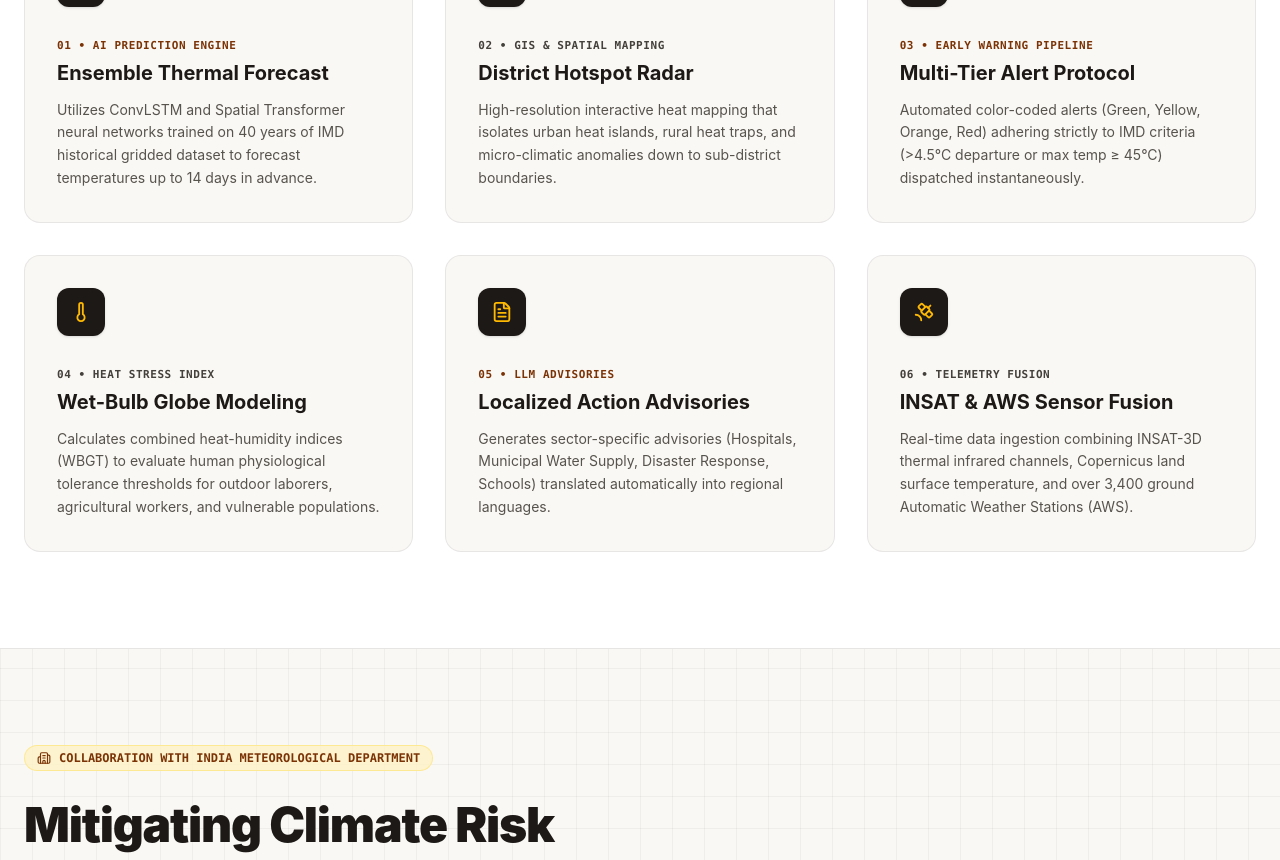
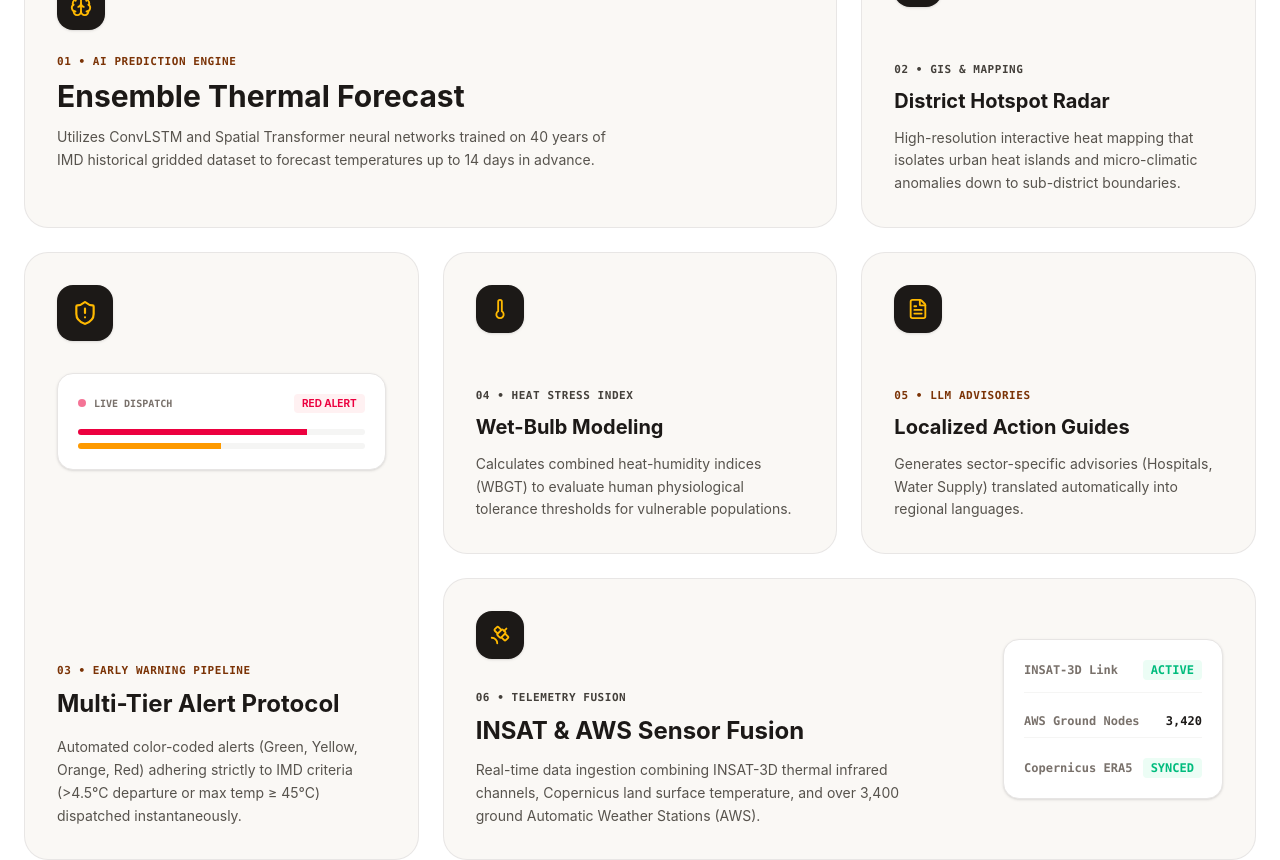
Before and after one commit to riteshgorule/HeatwavePrediction, a React app in the folder frontend/: page / in a window 1280 px wide. Shown: the part 2020-2880 px from the top of the page. Built offline with nearby package versions, Linux system fonts and the light colour scheme; the HTML template or start-up script is replaced by a standard one.

Commit message:
Design Change

```diff
--- a/frontend/src/pages/LandingPage.jsx
+++ b/frontend/src/pages/LandingPage.jsx
@@ -427,78 +427,125 @@ const LandingPage = () => {
             </p>
           </div>
 
-          <div className="grid md:grid-cols-2 lg:grid-cols-3 gap-8">
+          {/* Bento Grid Container */}
+          <div className="grid grid-cols-1 md:grid-cols-2 lg:grid-cols-3 gap-6">
 
-            {/* Feature 1 */}
-            <div className="bg-[#FAF8F5] p-8 rounded-2xl border border-stone-200/90 hover:border-amber-700/40 hover:shadow-lg transition-all group">
-              <div className="w-12 h-12 rounded-xl bg-stone-900 text-amber-400 flex items-center justify-center mb-6 shadow-sm group-hover:scale-105 transition-transform">
+            {/* Feature 1 (Wide Box - Spans 2 columns) */}
+            <div className="bg-[#FAF8F5] p-8 rounded-3xl border border-stone-200/90 hover:border-amber-700/40 hover:shadow-xl transition-all group md:col-span-2 lg:col-span-2 h-full flex flex-col justify-center">
+              <div className="w-12 h-12 rounded-2xl bg-stone-900 text-amber-400 flex items-center justify-center mb-6 shadow-sm group-hover:scale-110 transition-transform duration-300">
                 <Brain size={22} />
               </div>
               <span className="text-[11px] font-mono font-bold text-amber-900 tracking-wider uppercase">01 • AI PREDICTION ENGINE</span>
-              <h3 className="text-xl font-bold text-stone-900 mt-1 mb-3">Ensemble Thermal Forecast</h3>
-              <p className="text-stone-600 text-sm leading-relaxed">
+              <h3 className="text-2xl sm:text-3xl font-bold text-stone-900 mt-2 mb-3">Ensemble Thermal Forecast</h3>
+              <p className="text-stone-600 text-sm leading-relaxed max-w-xl">
                 Utilizes ConvLSTM and Spatial Transformer neural networks trained on 40 years of IMD historical gridded dataset to forecast temperatures up to 14 days in advance.
               </p>
             </div>
 
-            {/* Feature 2 */}
-            <div className="bg-[#FAF8F5] p-8 rounded-2xl border border-stone-200/90 hover:border-amber-700/40 hover:shadow-lg transition-all group">
-              <div className="w-12 h-12 rounded-xl bg-stone-900 text-amber-400 flex items-center justify-center mb-6 shadow-sm group-hover:scale-105 transition-transform">
+            {/* Feature 2 (Standard Box) */}
+            <div className="bg-[#FAF8F5] p-8 rounded-3xl border border-stone-200/90 hover:border-amber-700/40 hover:shadow-xl transition-all group h-full flex flex-col">
+              <div className="w-12 h-12 rounded-2xl bg-stone-900 text-amber-400 flex items-center justify-center mb-6 shadow-sm group-hover:scale-110 transition-transform duration-300">
                 <Map size={22} />
               </div>
-              <span className="text-[11px] font-mono font-bold text-stone-700 tracking-wider uppercase">02 • GIS & SPATIAL MAPPING</span>
-              <h3 className="text-xl font-bold text-stone-900 mt-1 mb-3">District Hotspot Radar</h3>
+              <div className="mt-auto pt-6">
+                <span className="text-[11px] font-mono font-bold text-stone-700 tracking-wider uppercase">02 • GIS & MAPPING</span>
+                <h3 className="text-xl font-bold text-stone-900 mt-2 mb-3">District Hotspot Radar</h3>
                 <p className="text-stone-600 text-sm leading-relaxed">
-                High-resolution interactive heat mapping that isolates urban heat islands, rural heat traps, and micro-climatic anomalies down to sub-district boundaries.
+                  High-resolution interactive heat mapping that isolates urban heat islands and micro-climatic anomalies down to sub-district boundaries.
                 </p>
               </div>
+            </div>
 
-            {/* Feature 3 */}
-            <div className="bg-[#FAF8F5] p-8 rounded-2xl border border-stone-200/90 hover:border-amber-700/40 hover:shadow-lg transition-all group">
-              <div className="w-12 h-12 rounded-xl bg-stone-900 text-amber-400 flex items-center justify-center mb-6 shadow-sm group-hover:scale-105 transition-transform">
-                <ShieldAlert size={22} />
+            {/* Feature 3 (Tall Box - Spans 2 rows on large screens) */}
+            <div className="bg-[#FAF8F5] p-8 rounded-3xl border border-stone-200/90 hover:border-amber-700/40 hover:shadow-xl transition-all group md:col-span-1 lg:row-span-2 lg:col-span-1 h-full flex flex-col relative overflow-hidden">
+              <div className="w-14 h-14 rounded-2xl bg-stone-900 text-amber-400 flex items-center justify-center mb-8 shadow-sm group-hover:scale-110 transition-transform duration-300">
+                <ShieldAlert size={26} />
               </div>
+
+              {/* Decorative mini-dashboard element for the tall card */}
+              <div className="w-full bg-white rounded-2xl border border-stone-200 p-5 space-y-4 mb-6 shadow-sm">
+                <div className="flex items-center justify-between">
+                  <span className="flex items-center gap-2 text-[10px] font-mono font-bold text-stone-500">
+                    <span className="w-2 h-2 rounded-full bg-rose-600 animate-pulse"></span>
+                    LIVE DISPATCH
+                  </span>
+                  <span className="text-[10px] font-bold text-rose-600 bg-rose-50 px-2 py-0.5 rounded">RED ALERT</span>
+                </div>
+                <div className="space-y-2">
+                  <div className="h-1.5 w-full bg-stone-100 rounded-full overflow-hidden">
+                    <div className="h-full bg-rose-600 w-4/5"></div>
+                  </div>
+                  <div className="h-1.5 w-full bg-stone-100 rounded-full overflow-hidden">
+                    <div className="h-full bg-amber-500 w-1/2"></div>
+                  </div>
+                </div>
+              </div>
+
+              <div className="mt-auto">
                 <span className="text-[11px] font-mono font-bold text-amber-900 tracking-wider uppercase">03 • EARLY WARNING PIPELINE</span>
-              <h3 className="text-xl font-bold text-stone-900 mt-1 mb-3">Multi-Tier Alert Protocol</h3>
+                <h3 className="text-2xl font-bold text-stone-900 mt-2 mb-4">Multi-Tier Alert Protocol</h3>
                 <p className="text-stone-600 text-sm leading-relaxed">
                   Automated color-coded alerts (Green, Yellow, Orange, Red) adhering strictly to IMD criteria (&gt;4.5°C departure or max temp &ge; 45°C) dispatched instantaneously.
                 </p>
               </div>
+            </div>
 
-            {/* Feature 4 */}
-            <div className="bg-[#FAF8F5] p-8 rounded-2xl border border-stone-200/90 hover:border-amber-700/40 hover:shadow-lg transition-all group">
-              <div className="w-12 h-12 rounded-xl bg-stone-900 text-amber-400 flex items-center justify-center mb-6 shadow-sm group-hover:scale-105 transition-transform">
+            {/* Feature 4 (Standard Box) */}
+            <div className="bg-[#FAF8F5] p-8 rounded-3xl border border-stone-200/90 hover:border-amber-700/40 hover:shadow-xl transition-all group h-full flex flex-col">
+              <div className="w-12 h-12 rounded-2xl bg-stone-900 text-amber-400 flex items-center justify-center mb-6 shadow-sm group-hover:scale-110 transition-transform duration-300">
                 <Thermometer size={22} />
               </div>
+              <div className="mt-auto pt-6">
                 <span className="text-[11px] font-mono font-bold text-stone-700 tracking-wider uppercase">04 • HEAT STRESS INDEX</span>
-              <h3 className="text-xl font-bold text-stone-900 mt-1 mb-3">Wet-Bulb Globe Modeling</h3>
+                <h3 className="text-xl font-bold text-stone-900 mt-2 mb-3">Wet-Bulb Modeling</h3>
                 <p className="text-stone-600 text-sm leading-relaxed">
-                Calculates combined heat-humidity indices (WBGT) to evaluate human physiological tolerance thresholds for outdoor laborers, agricultural workers, and vulnerable populations.
+                  Calculates combined heat-humidity indices (WBGT) to evaluate human physiological tolerance thresholds for vulnerable populations.
+                </p>
+              </div>
+            </div>
+
+            {/* Feature 5 (Standard Box) */}
+            <div className="bg-[#FAF8F5] p-8 rounded-3xl border border-stone-200/90 hover:border-amber-700/40 hover:shadow-xl transition-all group h-full flex flex-col">
+              <div className="w-12 h-12 rounded-2xl bg-stone-900 text-amber-400 flex items-center justify-center mb-6 shadow-sm group-hover:scale-110 transition-transform duration-300">
+                <FileText size={22} />
+              </div>
+              <div className="mt-auto pt-6">
+                <span className="text-[11px] font-mono font-bold text-amber-900 tracking-wider uppercase">05 • LLM ADVISORIES</span>
+                <h3 className="text-xl font-bold text-stone-900 mt-2 mb-3">Localized Action Guides</h3>
+                <p className="text-stone-600 text-sm leading-relaxed">
+                  Generates sector-specific advisories (Hospitals, Water Supply) translated automatically into regional languages.
+                </p>
+              </div>
+            </div>
+
+            {/* Feature 6 (Wide Box - Spans 2 columns) */}
+            <div className="bg-[#FAF8F5] p-8 rounded-3xl border border-stone-200/90 hover:border-amber-700/40 hover:shadow-xl transition-all group md:col-span-2 lg:col-span-2 h-full flex flex-col sm:flex-row sm:items-center justify-between gap-8">
+              <div className="flex-1">
+                <div className="w-12 h-12 rounded-2xl bg-stone-900 text-amber-400 flex items-center justify-center mb-6 shadow-sm group-hover:scale-110 transition-transform duration-300">
+                  <Satellite size={22} />
+                </div>
+                <span className="text-[11px] font-mono font-bold text-stone-700 tracking-wider uppercase">06 • TELEMETRY FUSION</span>
+                <h3 className="text-2xl font-bold text-stone-900 mt-2 mb-3">INSAT & AWS Sensor Fusion</h3>
+                <p className="text-stone-600 text-sm leading-relaxed max-w-md">
+                  Real-time data ingestion combining INSAT-3D thermal infrared channels, Copernicus land surface temperature, and over 3,400 ground Automatic Weather Stations (AWS).
                 </p>
               </div>
 
-            {/* Feature 5 */}
-            <div className="bg-[#FAF8F5] p-8 rounded-2xl border border-stone-200/90 hover:border-amber-700/40 hover:shadow-lg transition-all group">
-              <div className="w-12 h-12 rounded-xl bg-stone-900 text-amber-400 flex items-center justify-center mb-6 shadow-sm group-hover:scale-105 transition-transform">
-                <FileText size={22} />
+              {/* Decorative side panel for the wide card */}
+              <div className="hidden md:flex flex-col gap-3 p-5 bg-white border border-stone-200 rounded-2xl min-w-[220px] shadow-sm">
+                <div className="flex items-center justify-between text-xs font-mono text-stone-500 border-b border-stone-100 pb-3">
+                  <span className="font-semibold">INSAT-3D Link</span>
+                  <span className="text-emerald-500 font-bold bg-emerald-50 px-2 py-0.5 rounded">ACTIVE</span>
                 </div>
-              <span className="text-[11px] font-mono font-bold text-amber-900 tracking-wider uppercase">05 • LLM ADVISORIES</span>
-              <h3 className="text-xl font-bold text-stone-900 mt-1 mb-3">Localized Action Advisories</h3>
-              <p className="text-stone-600 text-sm leading-relaxed">
-                Generates sector-specific advisories (Hospitals, Municipal Water Supply, Disaster Response, Schools) translated automatically into regional languages.
-              </p>
+                <div className="flex items-center justify-between text-xs font-mono text-stone-500 border-b border-stone-100 py-2">
+                  <span className="font-semibold">AWS Ground Nodes</span>
+                  <span className="text-stone-900 font-bold">3,420</span>
                 </div>
-
-            {/* Feature 6 */}
-            <div className="bg-[#FAF8F5] p-8 rounded-2xl border border-stone-200/90 hover:border-amber-700/40 hover:shadow-lg transition-all group">
-              <div className="w-12 h-12 rounded-xl bg-stone-900 text-amber-400 flex items-center justify-center mb-6 shadow-sm group-hover:scale-105 transition-transform">
-                <Satellite size={22} />
+                <div className="flex items-center justify-between text-xs font-mono text-stone-500 pt-2">
+                  <span className="font-semibold">Copernicus ERA5</span>
+                  <span className="text-emerald-500 font-bold bg-emerald-50 px-2 py-0.5 rounded">SYNCED</span>
                 </div>
-              <span className="text-[11px] font-mono font-bold text-stone-700 tracking-wider uppercase">06 • TELEMETRY FUSION</span>
-              <h3 className="text-xl font-bold text-stone-900 mt-1 mb-3">INSAT & AWS Sensor Fusion</h3>
-              <p className="text-stone-600 text-sm leading-relaxed">
-                Real-time data ingestion combining INSAT-3D thermal infrared channels, Copernicus land surface temperature, and over 3,400 ground Automatic Weather Stations (AWS).
-              </p>
+              </div>
             </div>
 
           </div>
```
Lines whose indentation alone changed are shown as unchanged.
